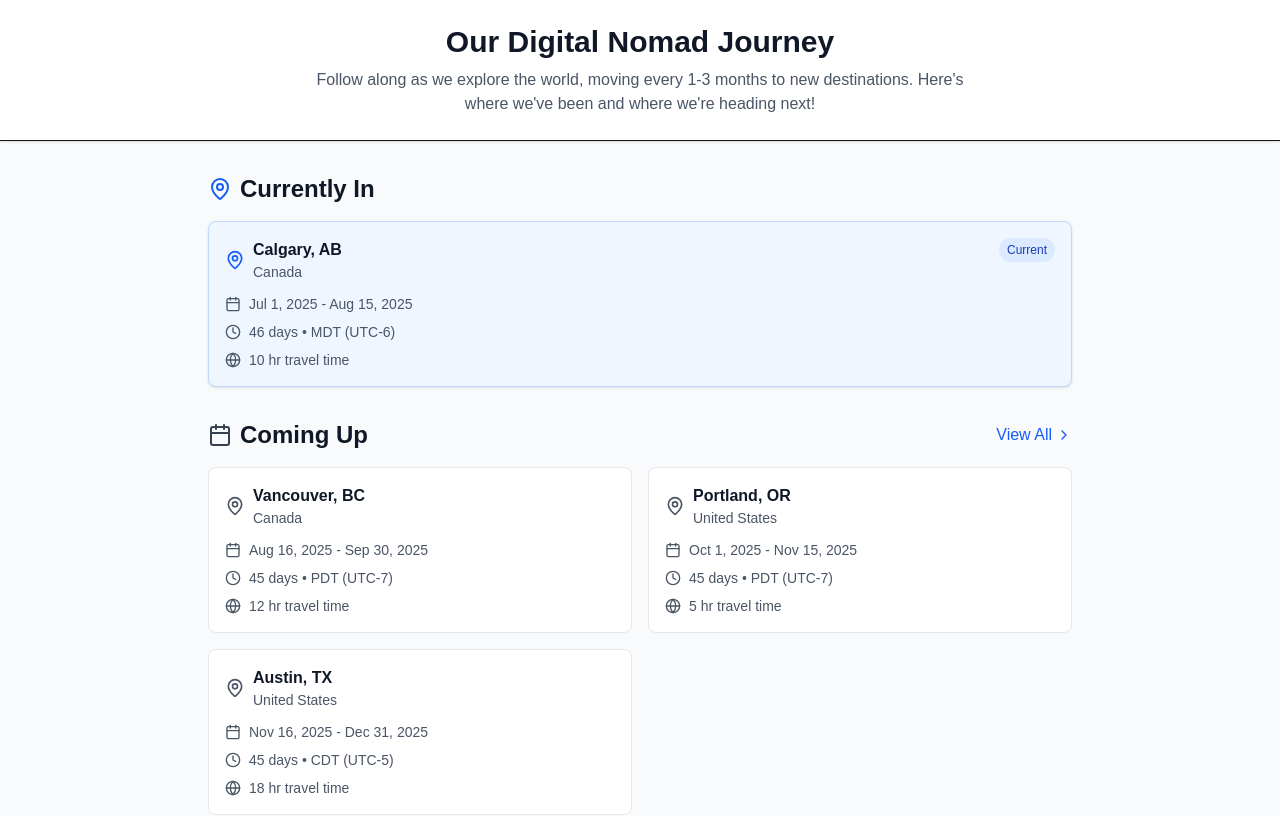
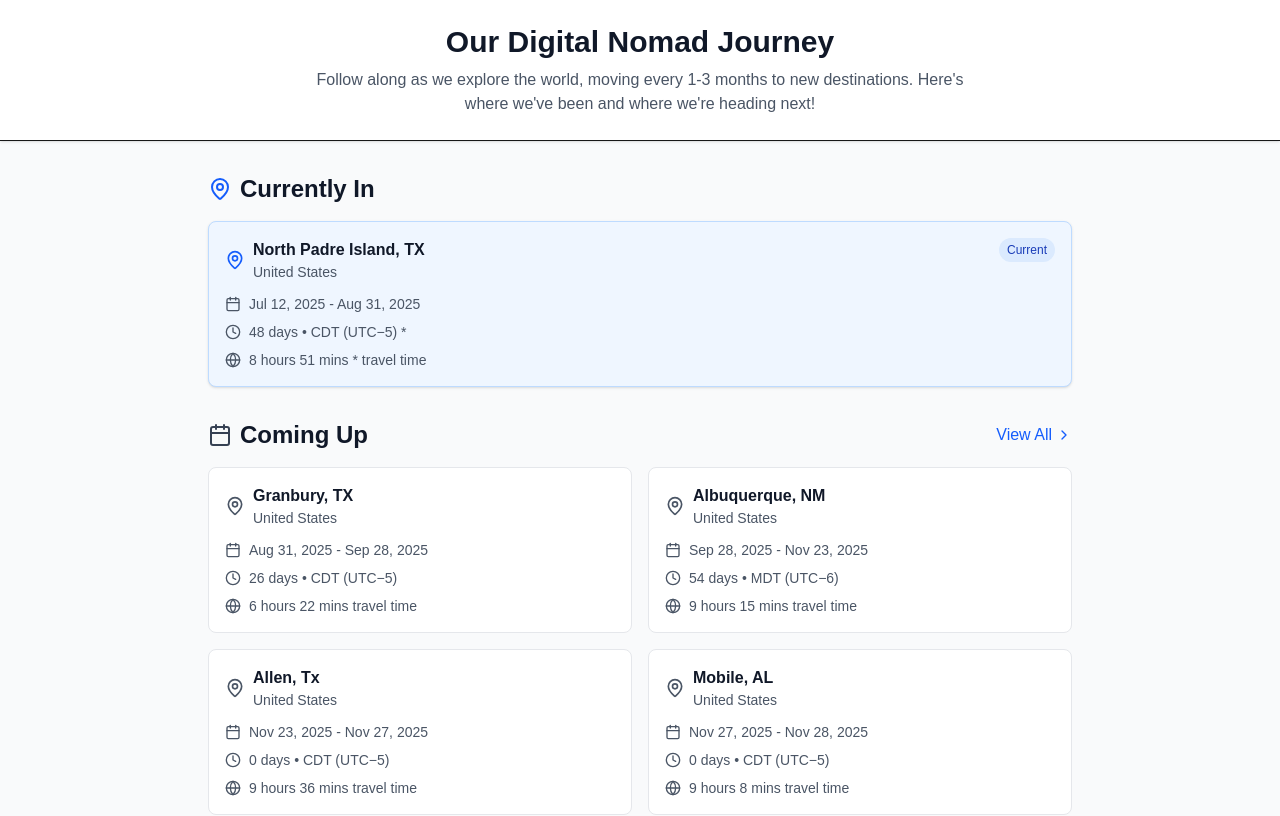
Before and after one commit to tlgilman/whereintheworldareterryanddana, a Next.js app: page / in a window 1280 px wide. Shown: the top 816 px of the page. Built offline with nearby package versions, Linux system fonts and the light colour scheme.

Commit message:
Adding new data

```diff
--- a/components/TravelWebsite.tsx
+++ b/components/TravelWebsite.tsx
@@ -24,40 +24,265 @@ interface TravelData {
 // Mock data based on your JSON structure - replace with actual data fetch
 const mockTravelData: TravelData[] = [
   {
-    location: "Calgary, AB",
-    country: "Canada",
-    travelTime: "10 hr",
-    timeZone: "MDT (UTC-6)",
-    arrivalDate: "2025-07-01",
-    departureDate: "2025-08-15",
-    daysAtPlace: 46,
+    location: "Allen, Tx",
+    country: "United States",
+    travelTime: "",
+    timeZone: "CDT (UTC−5) *",
+    arrivalDate: "2025-01-01",
+    departureDate: "2025-01-18",
+    daysAtPlace: 15,
   },
   {
-    location: "Vancouver, BC",
-    country: "Canada",
-    travelTime: "12 hr",
-    timeZone: "PDT (UTC-7)",
-    arrivalDate: "2025-08-16",
-    departureDate: "2025-09-30",
-    daysAtPlace: 45,
+    location: "San Antonio, TX ",
+    country: "United States",
+    travelTime: "4 hours 34 mins *",
+    timeZone: "CDT (UTC−5) *",
+    arrivalDate: "2025-01-18",
+    departureDate: "2025-02-16",
+    daysAtPlace: 27,
   },
   {
-    location: "Portland, OR",
+    location: "New Orleans, MS ",
     country: "United States",
-    travelTime: "5 hr",
-    timeZone: "PDT (UTC-7)",
-    arrivalDate: "2025-10-01",
-    departureDate: "2025-11-15",
-    daysAtPlace: 45,
+    travelTime: "8 hours 2 mins *",
+    timeZone: "CDT (UTC−5) *",
+    arrivalDate: "2025-02-16",
+    departureDate: "2025-05-31",
+    daysAtPlace: 102,
   },
   {
-    location: "Austin, TX",
+    location: "North Padre Island, TX",
     country: "United States",
-    travelTime: "18 hr",
-    timeZone: "CDT (UTC-5)",
-    arrivalDate: "2025-11-16",
-    departureDate: "2025-12-31",
-    daysAtPlace: 45,
+    travelTime: "8 hours 51 mins *",
+    timeZone: "CDT (UTC−5) *",
+    arrivalDate: "2025-07-12",
+    departureDate: "2025-08-31",
+    daysAtPlace: 48,
+  },
+  {
+    location: "Granbury, TX",
+    country: "United States",
+    travelTime: "6 hours 22 mins",
+    timeZone: "CDT (UTC−5)",
+    arrivalDate: "2025-08-31",
+    departureDate: "2025-09-28",
+    daysAtPlace: 26,
+  },
+  {
+    location: "Albuquerque, NM",
+    country: "United States",
+    travelTime: "9 hours 15 mins",
+    timeZone: "MDT (UTC−6)",
+    arrivalDate: "2025-09-28",
+    departureDate: "2025-11-23",
+    daysAtPlace: 54,
+  },
+  {
+    location: "Allen, Tx",
+    country: "United States",
+    travelTime: "9 hours 36 mins",
+    timeZone: "CDT (UTC−5)",
+    arrivalDate: "2025-11-23",
+    departureDate: "2025-11-27",
+    daysAtPlace: 0,
+  },
+  {
+    location: "Mobile, AL",
+    country: "United States",
+    travelTime: "9 hours 8 mins",
+    timeZone: "CDT (UTC−5)",
+    arrivalDate: "2025-11-27",
+    departureDate: "2025-11-28",
+    daysAtPlace: 0,
+  },
+  {
+    location: "Tampa, FL",
+    country: "United States",
+    travelTime: "7 hours 15 mins",
+    timeZone: "EDT (UTC−4)",
+    arrivalDate: "2025-11-28",
+    departureDate: "2025-11-30",
+    daysAtPlace: 0,
+  },
+  {
+    location: "Key Largo, FL",
+    country: "United States",
+    travelTime: "4 hours 49 mins",
+    timeZone: "EDT (UTC−4)",
+    arrivalDate: "2025-11-30",
+    departureDate: "2026-01-24",
+    daysAtPlace: 53,
+  },
+  {
+    location: "Orlando",
+    country: "United States",
+    travelTime: "4 hours 27 mins",
+    timeZone: "EDT (UTC−4)",
+    arrivalDate: "2026-01-24",
+    departureDate: "2026-03-01",
+    daysAtPlace: 34,
+  },
+  {
+    location: "Ashville, NC",
+    country: "United States",
+    travelTime: "8 hours 21 mins",
+    timeZone: "EDT (UTC−4)",
+    arrivalDate: "2026-03-01",
+    departureDate: "2026-05-23",
+    daysAtPlace: 81,
+  },
+  {
+    location: "Athens, Greece",
+    country: "Greece",
+    travelTime: "Flying: 11h 1m",
+    timeZone: "EEST (UTC+3)",
+    arrivalDate: "2026-05-23",
+    departureDate: "2026-06-27",
+    daysAtPlace: 33,
+  },
+  {
+    location: "Greenville, SC",
+    country: "United States",
+    travelTime: "Flying: 11h 4m",
+    timeZone: "EDT (UTC−4)",
+    arrivalDate: "2026-06-27",
+    departureDate: "2026-07-01",
+    daysAtPlace: 0,
+  },
+  {
+    location: "Portland, Maine",
+    country: "United States",
+    travelTime: "15 hours 40 mins",
+    timeZone: "EDT (UTC−4)",
+    arrivalDate: "2026-07-01",
+    departureDate: "2026-08-31",
+    daysAtPlace: 59,
+  },
+  {
+    location: "Ithaca, NY",
+    country: "United States",
+    travelTime: "6 hours 52 mins",
+    timeZone: "EDT (UTC−4)",
+    arrivalDate: "2026-08-31",
+    departureDate: "2026-10-26",
+    daysAtPlace: 54,
+  },
+  {
+    location: "New York City, NY",
+    country: "United States",
+    travelTime: "3 hours 57 mins",
+    timeZone: "EDT (UTC−4)",
+    arrivalDate: "2026-10-26",
+    departureDate: "2026-12-31",
+    daysAtPlace: 64,
+  },
+  {
+    location: "Washington DC",
+    country: "United States",
+    travelTime: "3 hours 54 mins",
+    timeZone: "EDT (UTC−4)",
+    arrivalDate: "2026-12-31",
+    departureDate: "2027-02-06",
+    daysAtPlace: 35,
+  },
+  {
+    location: "Chicago, Il",
+    country: "United States",
+    travelTime: "10 hours 48 mins",
+    timeZone: "CDT (UTC−5)",
+    arrivalDate: "2027-02-06",
+    departureDate: "2027-03-28",
+    daysAtPlace: 48,
+  },
+  {
+    location: "Brainerd, Minnesota",
+    country: "United States",
+    travelTime: "8 hours 3 mins",
+    timeZone: "CDT (UTC−5)",
+    arrivalDate: "2027-03-28",
+    departureDate: "2027-05-01",
+    daysAtPlace: 32,
+  },
+  {
+    location: "Yellowstone, Wyoming",
+    country: "United States",
+    travelTime: "13 hours 20 mins",
+    timeZone: "MDT (UTC−6)",
+    arrivalDate: "2027-05-01",
+    departureDate: "2027-06-05",
+    daysAtPlace: 33,
+  },
+  {
+    location: "Provo, Utah",
+    country: "United States",
+    travelTime: "5 hours 16 mins",
+    timeZone: "MDT (UTC−6)",
+    arrivalDate: "2027-06-05",
+    departureDate: "2027-07-31",
+    daysAtPlace: 54,
+  },
+  {
+    location: "Steamboat Springs, Co",
+    country: "United States",
+    travelTime: "5 hours 22 mins",
+    timeZone: "MDT (UTC−6)",
+    arrivalDate: "2027-07-31",
+    departureDate: "2027-10-02",
+    daysAtPlace: 61,
+  },
+  {
+    location: "Palms Springs, Ca",
+    country: "United States",
+    travelTime: "14 hours 20 mins",
+    timeZone: "PDT (UTC−7)",
+    arrivalDate: "2027-10-02",
+    departureDate: "2027-12-04",
+    daysAtPlace: 61,
+  },
+  {
+    location: "Sacremento,Ca",
+    country: "United States",
+    travelTime: "7 hours 29 mins",
+    timeZone: "PDT (UTC−7)",
+    arrivalDate: "2027-12-04",
+    departureDate: "2028-02-05",
+    daysAtPlace: 61,
+  },
+  {
+    location: "Portland, Oregon",
+    country: "United States",
+    travelTime: "8 hours 53 mins",
+    timeZone: "PDT (UTC−7)",
+    arrivalDate: "2028-03-25",
+    departureDate: "2028-04-30",
+    daysAtPlace: 34,
+  },
+  {
+    location: "Seattle, Washington",
+    country: "United States",
+    travelTime: "2 hours 45 mins",
+    timeZone: "PDT (UTC−7)",
+    arrivalDate: "2028-04-30",
+    departureDate: "2028-06-24",
+    daysAtPlace: 53,
+  },
+  {
+    location: "Vancover, BC",
+    country: "Canada",
+    travelTime: "2 hours 34 mins",
+    timeZone: "PDT (UTC−7)",
+    arrivalDate: "2028-06-24",
+    departureDate: "2028-08-26",
+    daysAtPlace: 61,
+  },
+  {
+    location: "Kamloop, BC",
+    country: "Canada",
+    travelTime: "3 hours 41 mins",
+    timeZone: "PDT (UTC−7)",
+    arrivalDate: "2028-08-26",
+    departureDate: "2028-10-28",
+    daysAtPlace: 61,
   },
 ];
 
```
